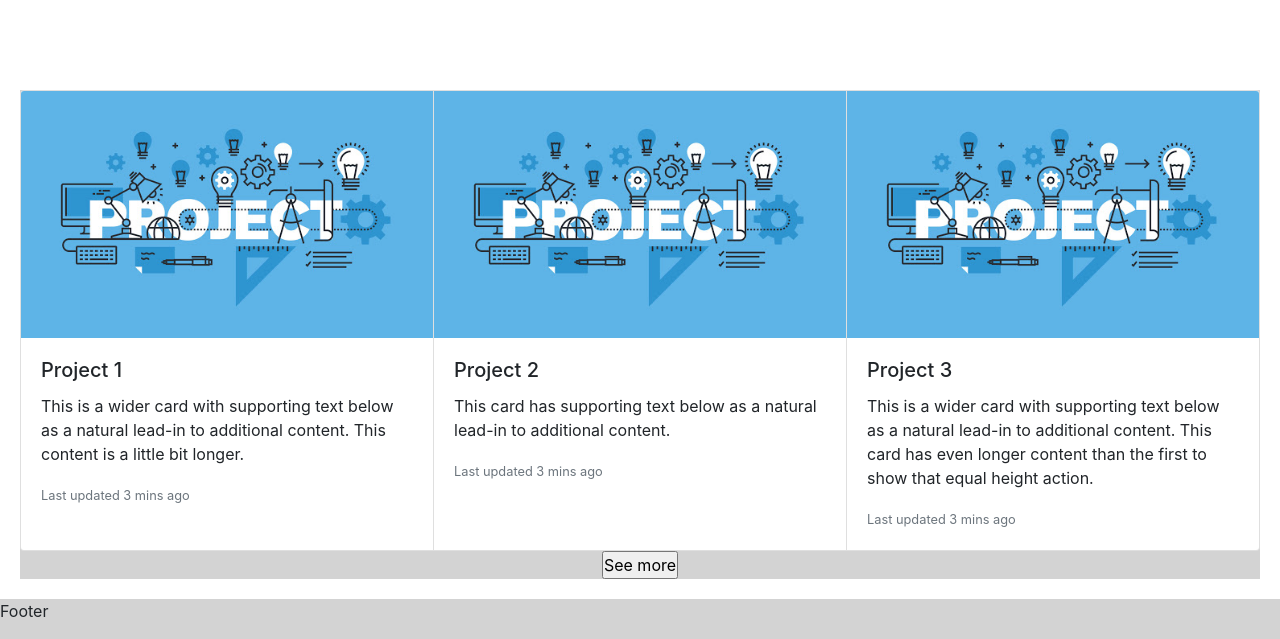
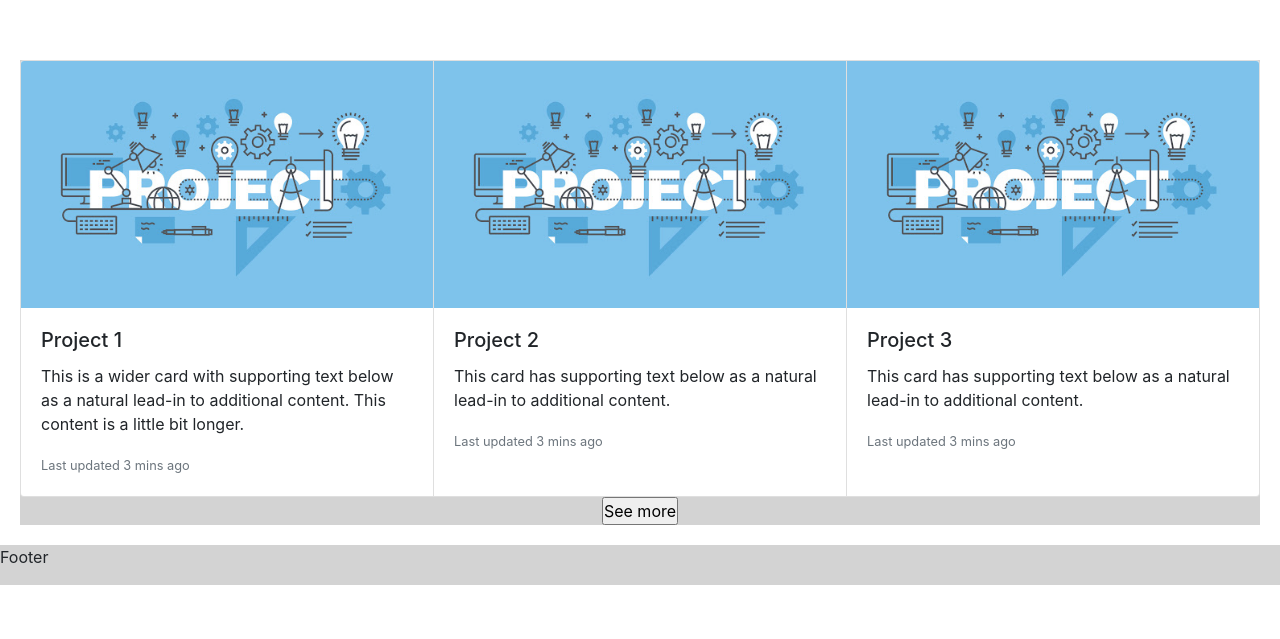
Before and after one commit to deedftw/Portfolio, a plain HTML site: page index.html in a window 1280 px wide. Shown: the part 1169-1808 px from the top of the page. After the commit the page ends 1754 px from the top, so only its background shows below. Drawn offline with nearby package versions, Linux system fonts and the light colour scheme.

Commit message:
More effects

```diff
--- a/index.html
+++ b/index.html
@@ -64,7 +64,9 @@
 
         <div class="card-group">
             <div class="card" id="project-1">
+              <div class="image-box">
               <img src="images/project_image.jpg" class="card-img-top" alt="...">
+            </div>
               <div class="card-body">
                 <h5 class="card-title">Project 1</h5>
                 <p class="card-text">This is a wider card with supporting text below as a natural lead-in to additional content. This content is a little bit longer.</p>
@@ -72,7 +74,9 @@
               </div>
             </div>
             <div class="card" id="project-2">
+              <div class="image-box">
               <img src="images/project_image.jpg" class="card-img-top" alt="...">
+            </div>
               <div class="card-body">
                 <h5 class="card-title">Project 2</h5>
                 <p class="card-text">This card has supporting text below as a natural lead-in to additional content.</p>
@@ -80,17 +84,21 @@
               </div>
             </div>
             <div class="card" id="project-3">
+              <div class="image-box">
               <img src="images/project_image.jpg" class="card-img-top" alt="...">
+              </div>
               <div class="card-body">
                 <h5 class="card-title">Project 3</h5>
-                <p class="card-text">This is a wider card with supporting text below as a natural lead-in to additional content. This card has even longer content than the first to show that equal height action.</p>
+                <p class="card-text">This card has supporting text below as a natural lead-in to additional content.</p>
                 <p class="card-text"><small class="text-muted">Last updated 3 mins ago</small></p>
               </div>
             </div>
           </div>
           <div class="card-group collapse" id="extended-projects">
-            <div class="card" id="project-4" style="none">
+            <div class="card" id="project-4">
+              <div class="image-box">
               <img src="images/project_image.jpg" class="card-img-top" alt="...">
+              </div>
               <div class="card-body">
                 <h5 class="card-title">Project 4</h5>
                 <p class="card-text">This is a wider card with supporting text below as a natural lead-in to additional content. This card has even longer content than the first to show that equal height action.</p>
@@ -98,7 +106,9 @@
               </div>
             </div>
             <div class="card collapse" id="project-5">
+              <div class="image-box">
               <img src="images/project_image.jpg" class="card-img-top" alt="...">
+              </div>
               <div class="card-body">
                 <h5 class="card-title">Project 5</h5>
                 <p class="card-text">This is a wider card with supporting text below as a natural lead-in to additional content. This card has even longer content than the first to show that equal height action.</p>
@@ -106,7 +116,9 @@
               </div>
             </div>
             <div class="card collapse" id="project-6">
+              <div class="image-box">
               <img src="images/project_image.jpg" class="card-img-top" alt="...">
+              </div>
               <div class="card-body">
                 <h5 class="card-title">Project 6</h5>
                 <p class="card-text">This is a wider card with supporting text below as a natural lead-in to additional content. This card has even longer content than the first to show that equal height action.</p>
--- a/style.css
+++ b/style.css
@@ -59,7 +59,7 @@
 
 .responsive-image {
    width: 100%;
-   max-width: 150px;
+   max-width: 120px;
    height: auto;
    display: block;
    margin-left: auto;
@@ -127,6 +127,21 @@
     background-size:100px 100%, 100% 100%;
   }
 
+  .image-box img {
+    max-width: 100%;
+    transition: all 0.3s;
+    display: block;
+    width: 100%;
+    height: auto;
+    transform: scale(1);
+    opacity: 0.8;
+}
+
+.image-box:hover img {
+    transform: scale(1.05);
+    opacity: 1;
+}
+
   /* Media queries */
 
   @media all and (max-width: 768px){
```
